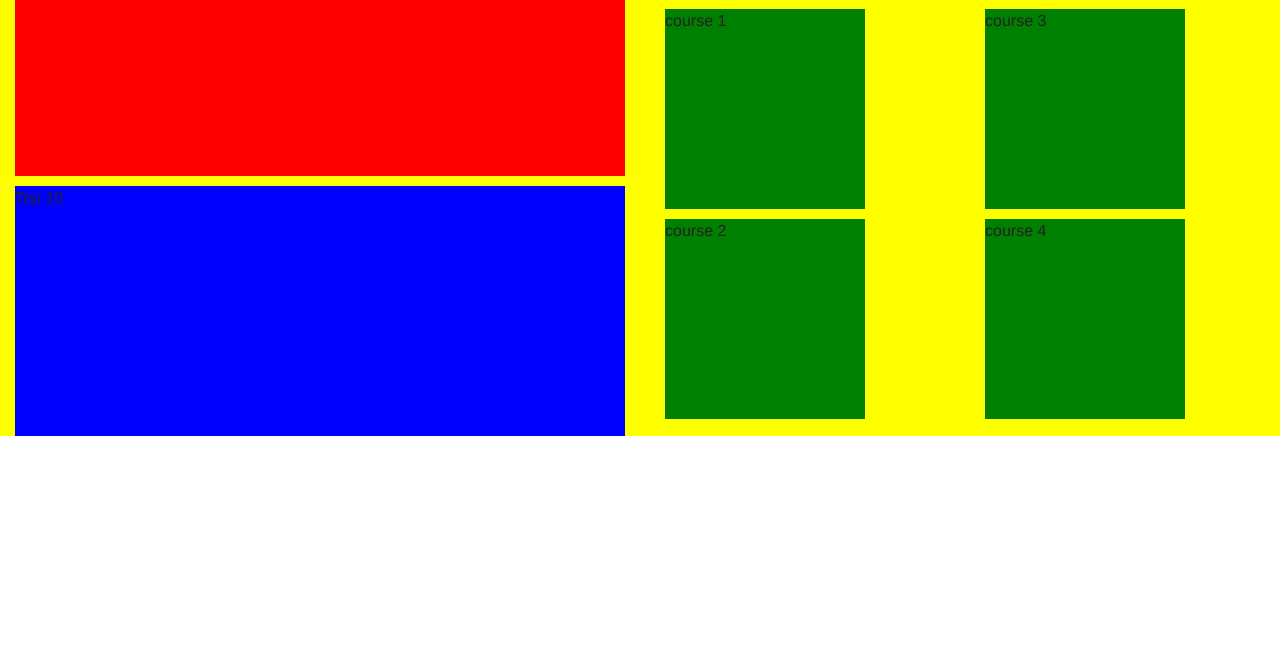
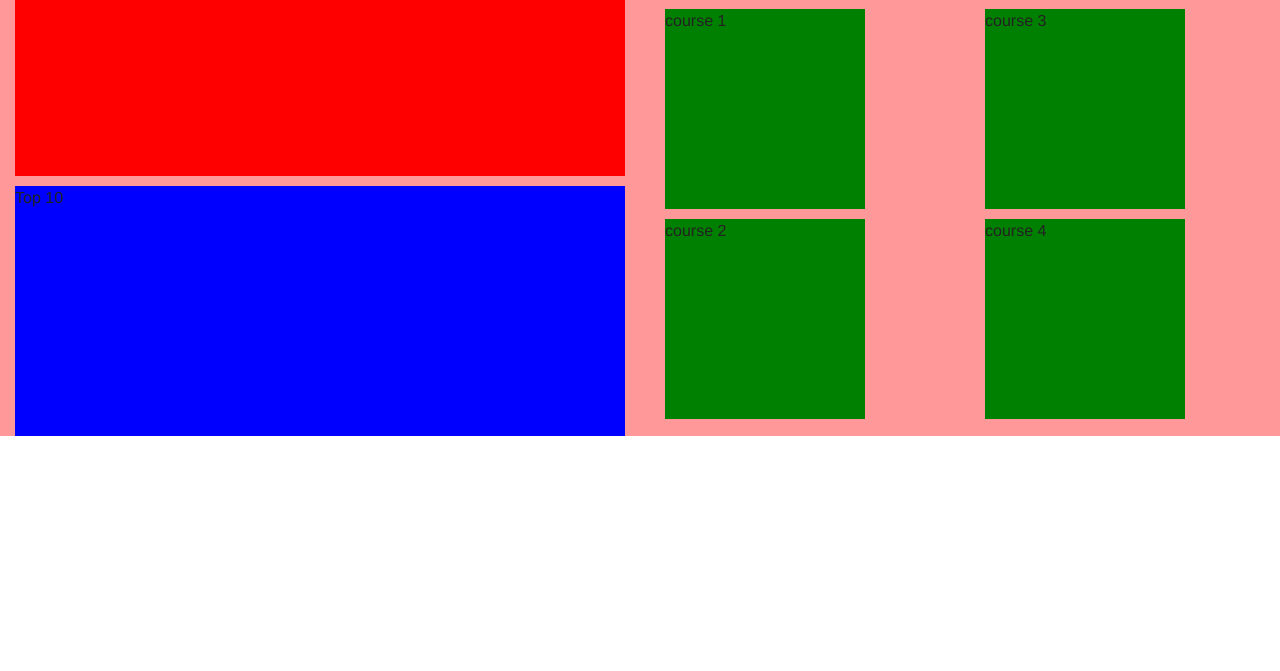
Before and after one commit to markrivac/markrivac.github.io, a plain HTML site: page AboutuS.html in a window 1280 px wide. Shown: the part 129-800 px from the top of the page. Drawn offline with Linux system fonts and the light colour scheme.

Commit message:
cambie el color

```diff
--- a/css/style.css
+++ b/css/style.css
@@ -1,6 +1,6 @@
 #mainFrame2{
 	width: 100%;
-	background-color: yellow;
+	background-color: #FF9999;
 }
 
 #subFrame2{
```
